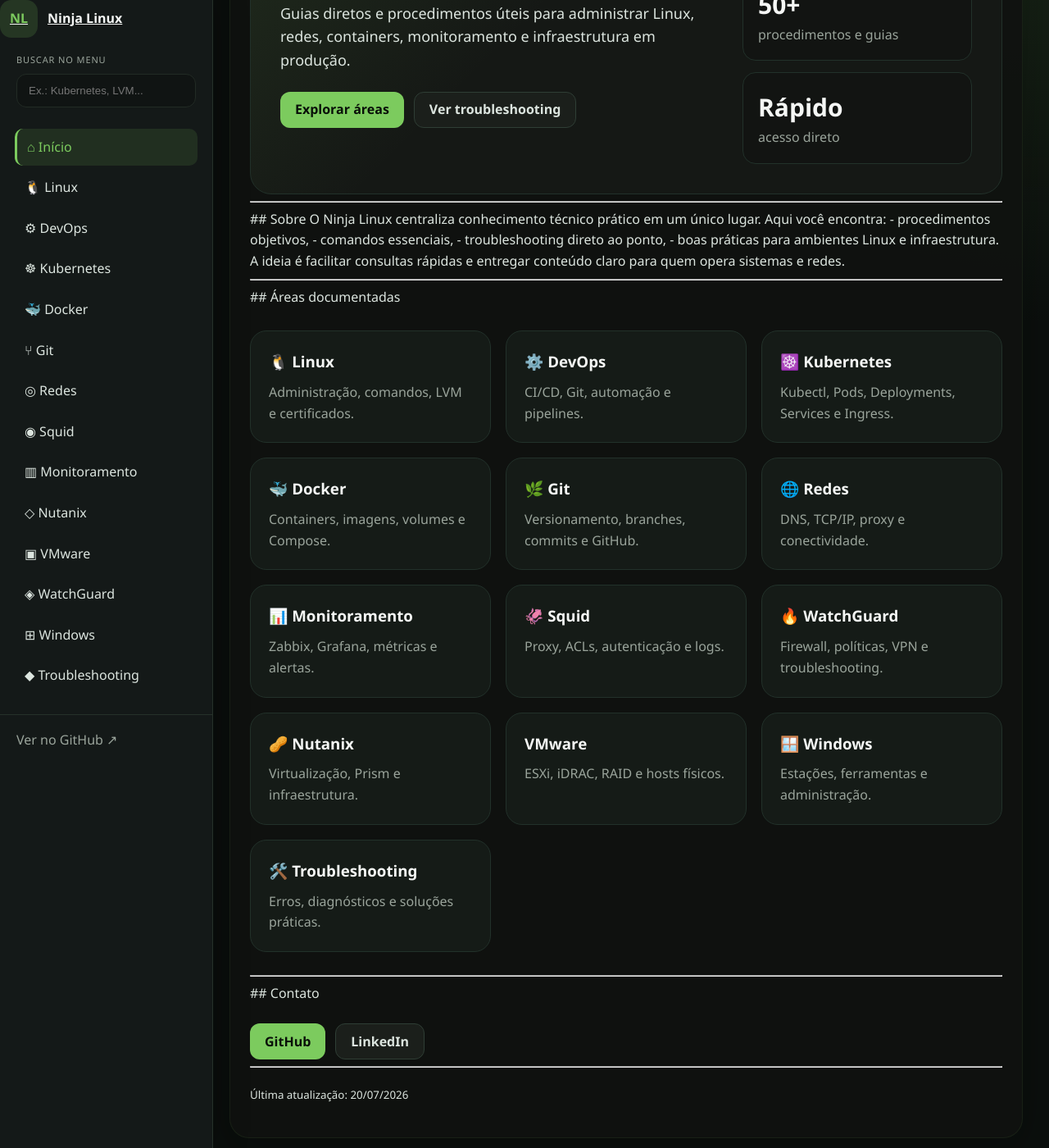
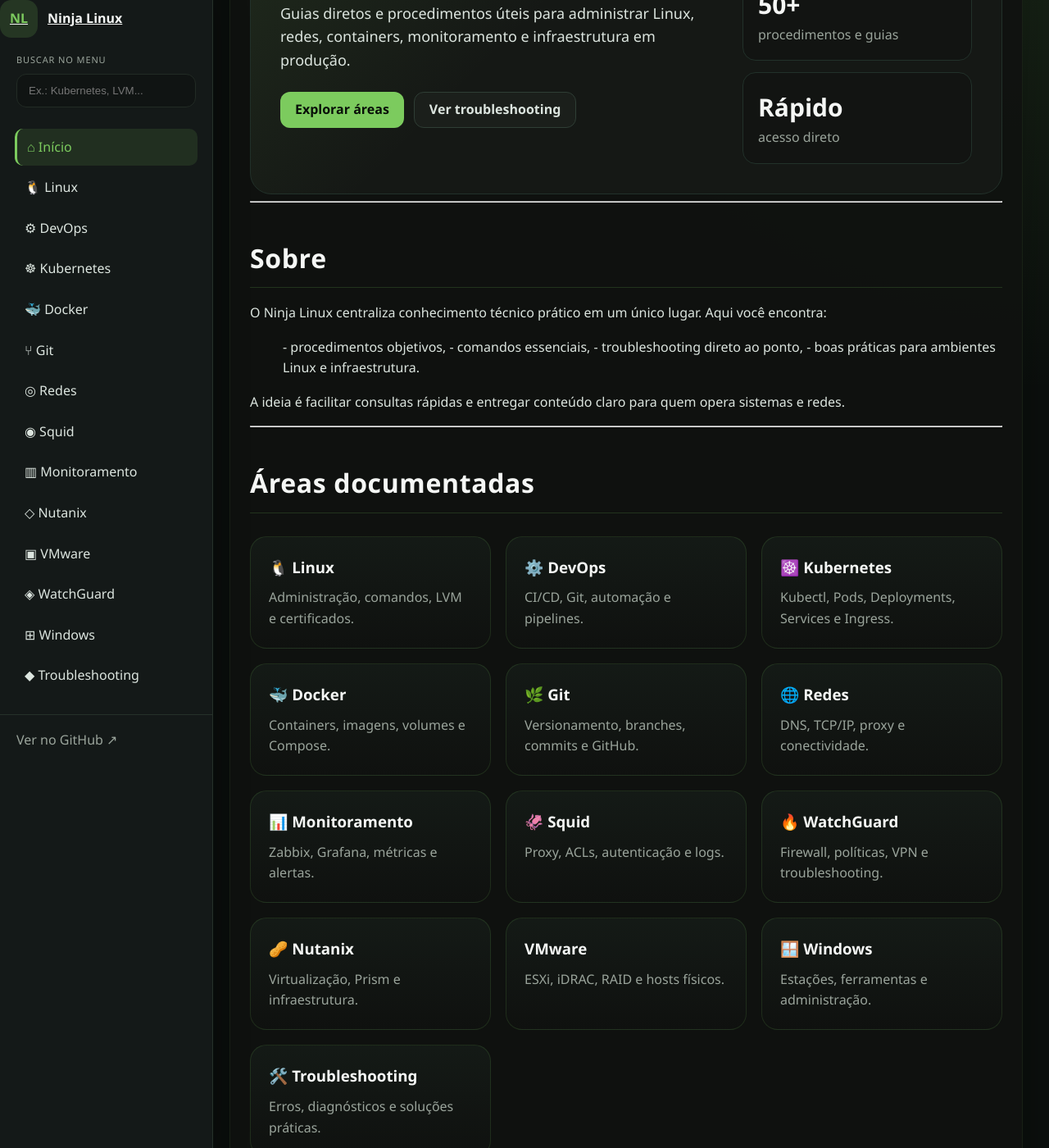
Before and after one commit to joaopedros111/ninja-linux, a Jekyll site: the page built from index.md, in a window 1280 px wide and 1400 px high, scrolled down 249 px. Shown: the whole window at 82% size. Built offline with Jekyll 4.4.1, drawn with Linux system fonts in a browser that asks for light colours.

Commit message:
Atualiza página inicial

```diff
--- a/assets/css/style.css
+++ b/assets/css/style.css
@@ -234,9 +234,13 @@
 }
 
 h2 {
-  margin-top: 48px;
-  padding-bottom: 12px;
-  border-bottom: 1px solid rgba(124, 203, 94, 0.14);
+  margin-top: 42px;
+  margin-bottom: 18px;
+  font-size: 2rem;
+  font-weight: 700;
+  letter-spacing: 0.02em;
+  padding-bottom: 10px;
+  border-bottom: 1px solid rgba(124, 203, 94, 0.18);
 }
 
 p, li, td, th, blockquote {
@@ -315,16 +319,18 @@
   display: block;
   padding: 22px;
   border-radius: 20px;
-  background: #151b17;
-  border: 1px solid #22312a;
+  background: linear-gradient(180deg, rgba(21, 27, 23, 0.96), rgba(16, 18, 16, 0.95));
+  border: 1px solid rgba(124, 203, 94, 0.14);
   color: inherit;
   text-decoration: none;
-  transition: transform 0.25s ease, box-shadow 0.25s ease;
+  transition: transform 0.25s ease, box-shadow 0.25s ease, border-color 0.25s ease, background 0.25s ease;
 }
 
 .card:hover {
-  transform: translateY(-4px);
-  box-shadow: 0 24px 40px rgba(0, 0, 0, 0.16);
+  transform: translateY(-6px);
+  box-shadow: 0 28px 60px rgba(0, 0, 0, 0.22);
+  border-color: rgba(124, 203, 94, 0.28);
+  background: linear-gradient(180deg, rgba(28, 34, 28, 0.98), rgba(20, 24, 20, 0.95));
 }
 
 .card h3 {
--- a/index.md
+++ b/index.md
@@ -35,22 +35,24 @@
 ---
 
 <section class="home-section">
-## Sobre
+<h2>Sobre</h2>
 
-O Ninja Linux centraliza conhecimento técnico prático em um único lugar. Aqui você encontra:
+<p>O Ninja Linux centraliza conhecimento técnico prático em um único lugar. Aqui você encontra:</p>
 
+<ul>
 - procedimentos objetivos,
 - comandos essenciais,
 - troubleshooting direto ao ponto,
 - boas práticas para ambientes Linux e infraestrutura.
+</ul>
 
-A ideia é facilitar consultas rápidas e entregar conteúdo claro para quem opera sistemas e redes.
+<p>A ideia é facilitar consultas rápidas e entregar conteúdo claro para quem opera sistemas e redes.</p>
 </section>
 
 ---
 
 <section class="home-section" id="areas-documentadas">
-## Áreas documentadas
+<h2>Áreas documentadas</h2>
 
 <div class="cards-container">
   <a class="card" href="linux/">
@@ -123,7 +125,7 @@
 ---
 
 <section class="home-section">
-## Contato
+<h2>Contato</h2>
 
 <div class="home-actions">
   <a class="primary-action" href="https://github.com/joaopedros111" target="_blank" rel="noopener">GitHub</a>
```
